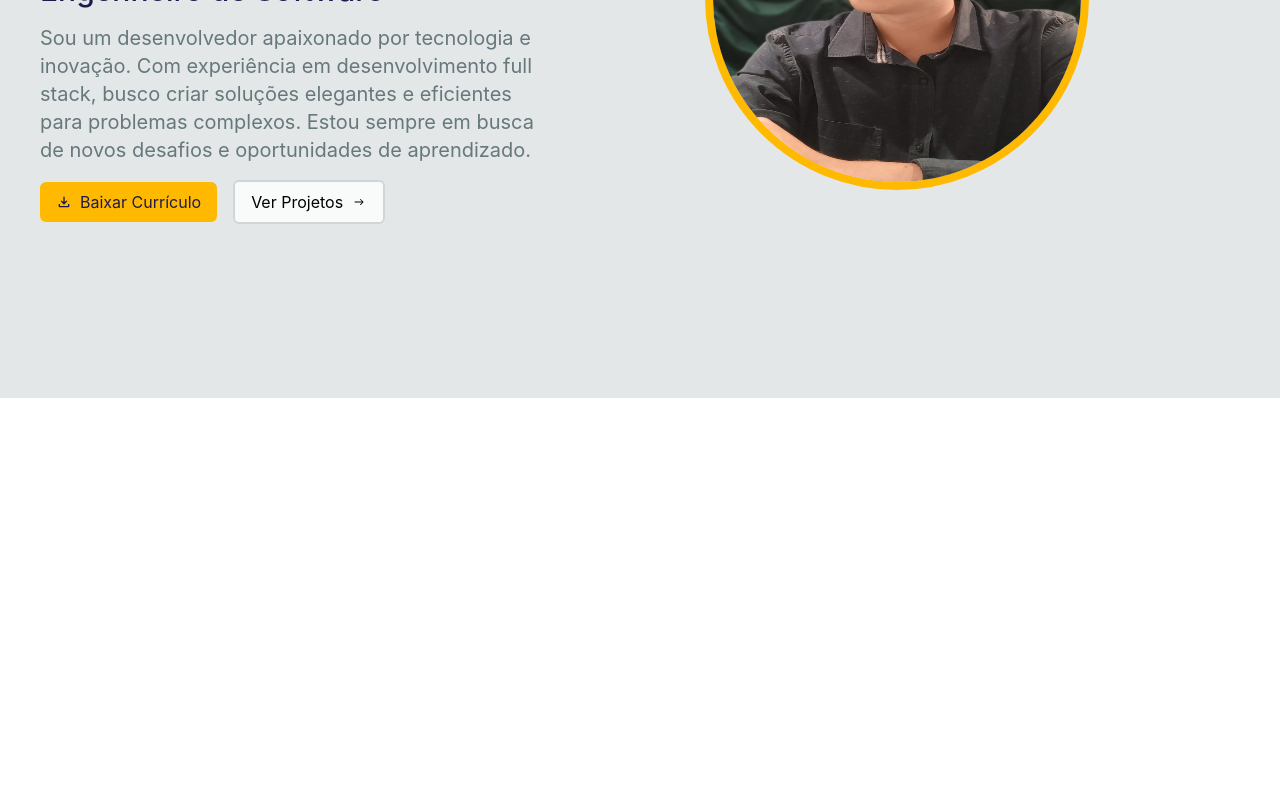
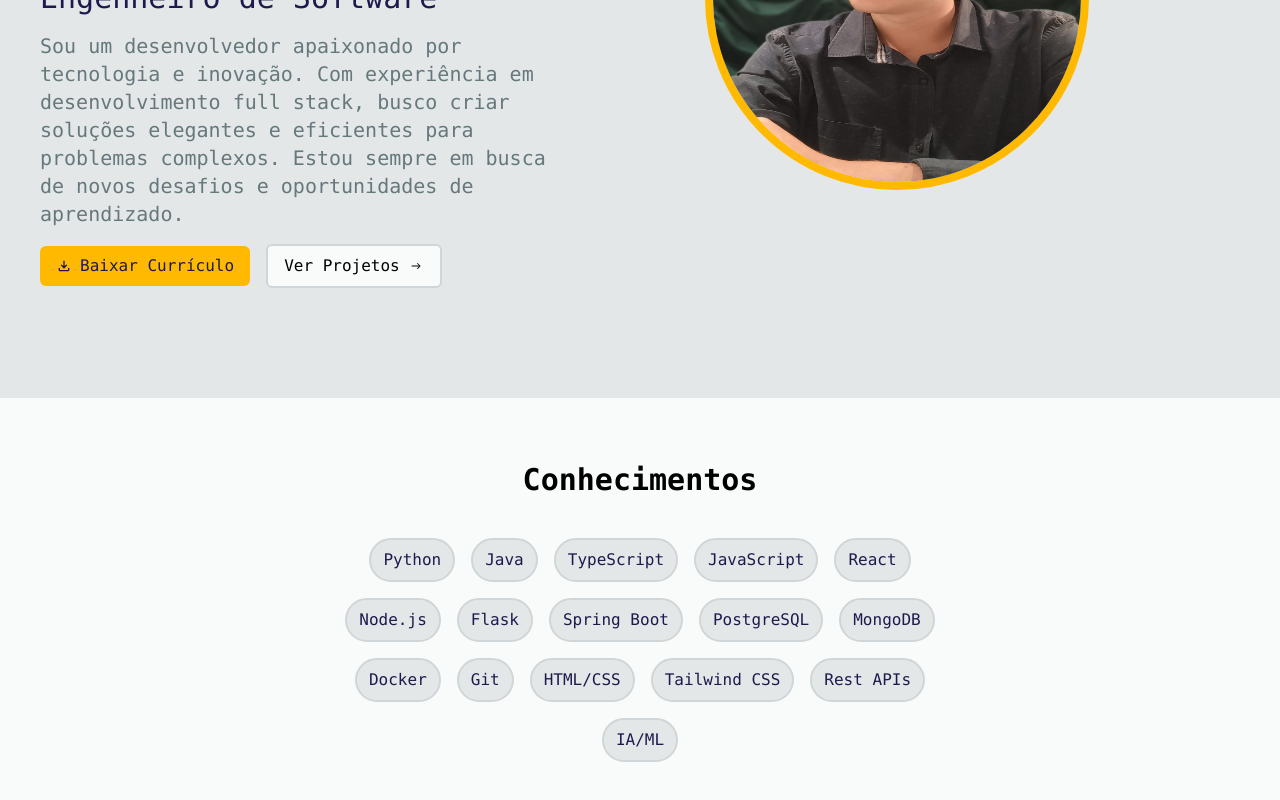
Before and after one commit to RafaelPA13/portifolio-v2, a React (Vite) app: page / in a window 1280 px wide. Shown: the part 402-1202 px from the top of the page. Before the commit the page ends 800 px from the top, so only its background shows below. Built offline with nearby package versions, Linux system fonts and the light colour scheme.

Commit message:
feat: Adição dos conhecimentos

```diff
--- a/src/App.css
+++ b/src/App.css
@@ -1,7 +1,7 @@
 @import "tailwindcss";
 
 @theme {
-  --animate-zoom-in: zoom-in 0.75s ease-in;
+  --animate-zoom-in: zoom-in 0.5s ease-in;
   @keyframes zoom-in {
     from {
       opacity: 0;
@@ -25,4 +25,17 @@
       transform: translateX(0);
     }
   }
+
+  --animate-fade-in-up: fade-in-up 0.3s ease-in;
+
+  @keyframes fade-in-up {
+    from {
+      opacity: 0;
+      transform: translateY(50px);
+    }
+    to {
+      opacity: 1;
+      transform: translateY(0);
+    }
+  }
 }
--- a/src/components/navbar.jsx
+++ b/src/components/navbar.jsx
@@ -95,26 +95,12 @@ export default function Navbar({ admin }) {
       </div>
       {isVisible && (
         <div
-          className={`
-            md:hidden absolute top-16 left-0 w-full h-screen bg-mist-50 shadow-md z-50
-            flex flex-col px-4 gap-1
-            transition-all duration-[400ms] ease-in-out
-            ${openMenu
-              ? "opacity-100 translate-y-0"       // estado aberto
-              : "opacity-0 -translate-y-4"         // estado fechado (animação de saída)
-            }
-          `}
-        >
+          className={`md:hidden absolute top-16 left-0 w-full h-screen bg-mist-50 shadow-md z-50 flex flex-col px-4 gap-1 transition-all duration-[400ms] ease-in-out ${openMenu ? "opacity-100 translate-y-0" : "opacity-0 -translate-y-4"}`}>
           {navLinks.map((link, index) => (
             <Link key={index} to={link.path} onClick={handleClose}>
               <span
-                className={`
-                  flex items-center gap-2 py-3 border-b border-mist-200
-                  text-mist-500 hover:text-amber-400 transition-colors
-                  transition-all duration-[400ms] ease-in-out
-                  ${openMenu ? "opacity-100 translate-x-0" : "opacity-0 -translate-x-4"}
-                `}
-                style={{ transitionDelay: `${index * 60}ms` }} // cada link entra com delay escalonado
+                className={`flex items-center gap-2 py-3 border-b border-mist-200 text-mist-500 hover:text-amber-400 transition-colors transition-all duration-[400ms] ease-in-out ${openMenu ? "opacity-100 translate-x-0" : "opacity-0 -translate-x-4"}`}
+                style={{ transitionDelay: `${index * 60}ms` }}
               >
                 {link.icon}
                 {link.name}
--- /dev/null
+++ b/src/components/skill.jsx
@@ -0,0 +1,15 @@
+import useInView from "../hooks/useInView";
+
+export default function Skill({ skill, animated = true, delay = 0 }) {
+  const { ref, inView } = useInView();
+
+  return (
+    <li
+      ref={ref}
+      style={animated ? { animationDelay: `${delay}ms`, animationFillMode: "backwards" } : {}}
+      className={`bg-mist-200 border-2 border-mist-300 rounded-full px-3 py-2 text-indigo-950 transition-opacity duration-300 ${animated ? (inView ? "animate-zoom-in" : "opacity-0") : ""}`}
+    >
+      {skill}
+    </li>
+  );
+}
--- /dev/null
+++ b/src/hooks/useInView.js
@@ -0,0 +1,21 @@
+import { useEffect, useRef, useState } from "react";
+
+export default function useInView(options = {}) {
+    const ref = useRef(null);
+    const [inView, setInView] = useState(false);
+
+    useEffect(() => {
+        const observer = new IntersectionObserver(([entry]) => {
+            if (entry.isIntersecting) {
+                setInView(true);
+                observer.disconnect();
+            }
+        }, { threshold: 0.2, ...options });
+
+        if (ref.current) observer.observe(ref.current);
+
+        return () => observer.disconnect();
+    }, []);
+
+    return { ref, inView };
+}
--- a/src/pages/client/inicio.jsx
+++ b/src/pages/client/inicio.jsx
@@ -4,8 +4,14 @@ import { IoIosArrowRoundForward } from "react-icons/io";
 
 import Buttons from "../../components/buttons";
 import Links from "../../components/links";
+import Skill from "../../components/skill";
+
+import useInView from "../../hooks/useInView";
 
 export default function Inicio() {
+  const { ref, inView } = useInView();
+  const skills = ["Python", "Java", "TypeScript", "JavaScript", "React", "Node.js", "Flask", "Spring Boot", "PostgreSQL", "MongoDB", "Docker", "Git", "HTML/CSS", "Tailwind CSS", "Rest APIs", "IA/ML"];
+
   return (
     <>
       <section className="px-6 md:px-10 min-h-screen bg-mist-200 flex flex-col-reverse md:flex-row items-center justify-center md:justify-between gap-8 md:gap-0 pt-24 pb-10 md:pt-0 md:pb-0">
@@ -38,6 +44,15 @@ export default function Inicio() {
           />
         </div>
       </section>
+      <section className="bg-mist-50 flex flex-col items-center justify-center gap-10 py-16">
+        <h2 ref={ref} style={{animationFillMode: "backwards"}} className={`text-3xl font-semibold animate-fade-in-up ${inView ? "animate-zoom-in" : "opacity-0"}`}>Conhecimentos</h2>
+        <ul className="w-[75%] flex justify-center flex-wrap gap-4 md:w-[50%]">
+          {skills.map((skill, index) => (
+            <Skill key={index} skill={skill} delay={index * 50} />
+          ))}
+        </ul>
+      </section>
+      <section className="bg-mist-200"></section>
     </>
   );
 }
--- a/src/routes/clientRoutes.jsx
+++ b/src/routes/clientRoutes.jsx
@@ -5,7 +5,9 @@ export default function ClientRoutes() {
   return (
     <>
       <Navbar />
-      <Outlet />
+      <main className="font-mono">
+        <Outlet/>
+      </main>
     </>
   );
 }
```
Also changed, not shown: src/components/buttons.jsx (+9 -5 lines), src/components/links.jsx (+21 -5 lines).
